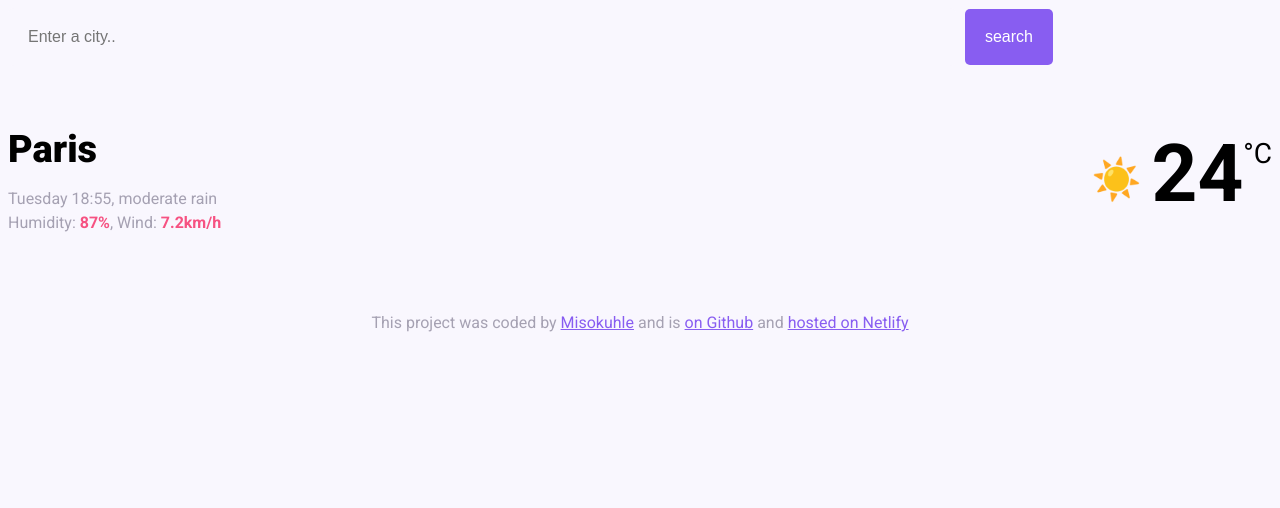
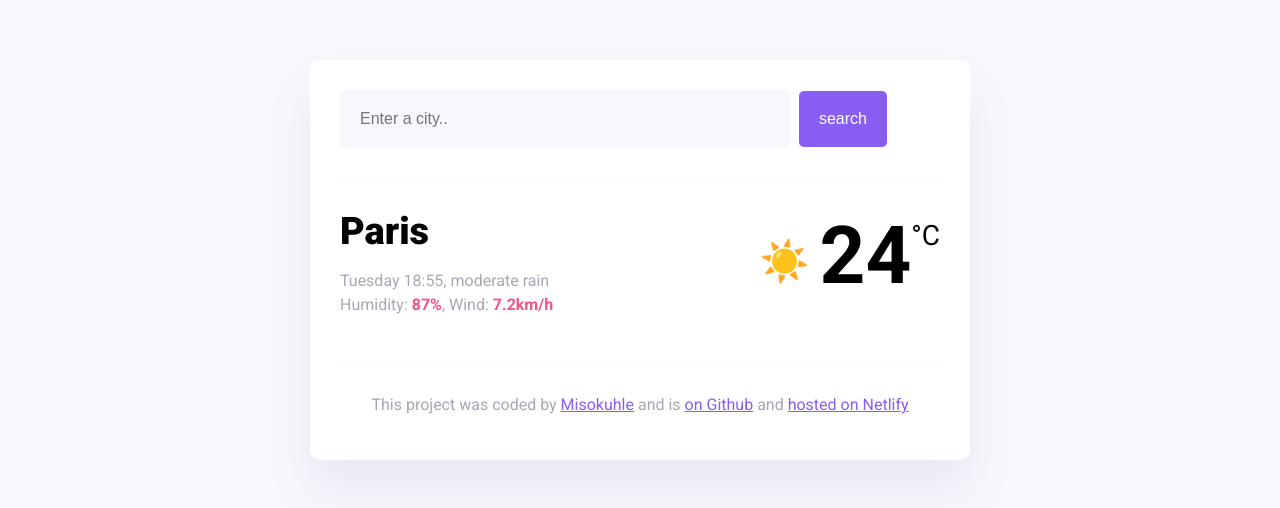
Before and after one commit to Mis777551/week6-github-hosting, a plain HTML site: page index.html in a window 1280 px wide. Drawn offline with nearby package versions, Linux system fonts and the light colour scheme.

Commit message:
updated weather app styling

```diff
--- a/src/styles.css
+++ b/src/styles.css
@@ -7,7 +7,7 @@ a{
     color: #885df1;
 }
 
-.weatherapp{
+.weather-app{
     background: white;
     max-width:  600px;
     margin: 60px auto;
```
